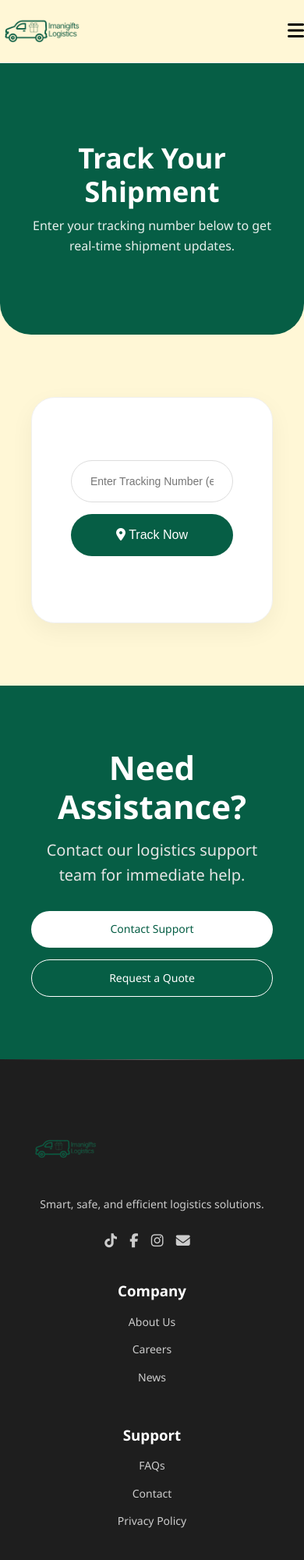
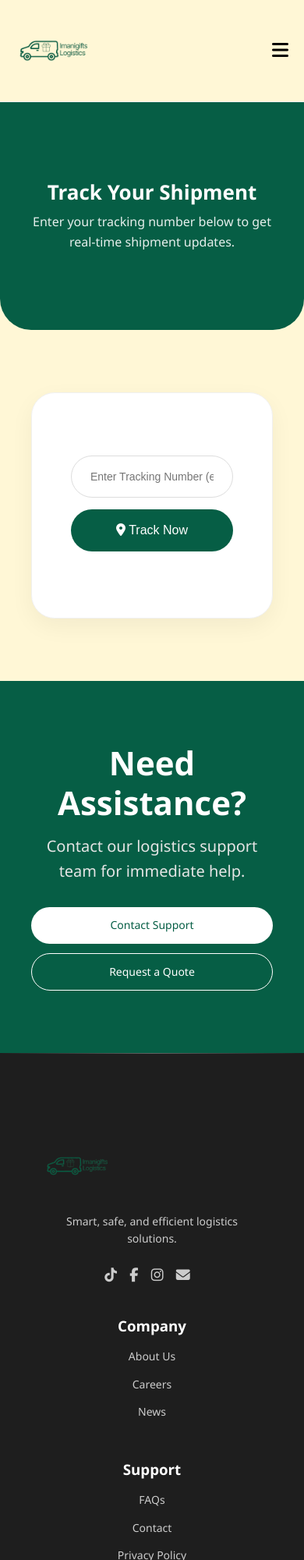
Before and after one commit to cohzyweb/Imanigifts-Logistics, a plain HTML site: page track.html in a window 390 px wide. Shown: the top 2000 px of the page at 78% size. Drawn offline with Linux system fonts and the light colour scheme.

Commit message:
Update style.css

```diff
--- a/style.css
+++ b/style.css
@@ -845,8 +845,31 @@ input:focus-visible {
 }
 
 /* ================= RESPONSIVE ================= */
+
+
+/* ===============================
+   MOBILE (≤ 768px)
+================================= */
 @media (max-width: 768px) {
 
+    /* Prevent horizontal scroll */
+    html, body {
+        width: 100%;
+        max-width: 100%;
+        overflow-x: hidden;
+    }
+
+    * {
+        box-sizing: border-box;
+    }
+
+    img, video {
+        max-width: 100%;
+        height: auto;
+        display: block;
+    }
+
+    /* Mobile Header */
     .menu-toggle {
         display: block;
     }
@@ -855,17 +878,28 @@ input:focus-visible {
         display: none;
     }
 
+    .header-wrapper {
+        padding: 15px 20px;
+        height: auto;
+    }
+
+    .logo img {
+        width: clamp(90px, 22vw, 130px);
+        height: auto;
+    }
+
+    /* Navigation */
     .nav {
         display: none;
         position: absolute;
-        top: 80px;
+        top: 100%;
         left: 0;
         width: 100%;
         background: var(--secondary-color);
         padding: 20px;
-        transition: opacity 0.3s ease, transform 0.3s ease;
         opacity: 0;
         transform: translateY(-10px);
+        transition: 0.3s ease;
     }
 
     .nav.active {
@@ -880,7 +914,7 @@ input:focus-visible {
         gap: 20px;
     }
 
-    /* Stack section grids cleanly */
+    /* Stack all grid layouts */
     .section-grid,
     .hero,
     .why-content,
@@ -889,54 +923,62 @@ input:focus-visible {
     .testimonial-container,
     .why-choose-us ul,
     .form-grid {
-        grid-template-columns: 1fr;
+        grid-template-columns: 1fr !important;
+        text-align: center;
+        padding: 40px 20px;
+        gap: 30px;
+    }
+
+    /* ===============================
+       LOGISTICS SERVICES SECTION
+    ================================= */
+    .logistics-services {
+        padding: 50px 20px;
         text-align: center;
     }
 
+    .services-grid {
+        display: grid;
+        grid-template-columns: 1fr !important;
+        gap: 25px;
+        width: 100%;
+    }
 
-.logo img {
-    width: 110px;
-    height: auto;
-}
+    .service-card {
+        width: 100%;
+        max-width: 100%;
+        padding: 25px 20px;
+        margin: 0 auto;
+    }
 
-.header-wrapper {
-    padding: 15px 0;
-}
+    .service-card img {
+        max-width: 100%;
+        height: auto;
+    }
 
-
-    /* Remove gallery strips completely */
+    /* Hide gallery strips ONLY on mobile */
     .gallery-strip,
     .image-strip,
     .trusted-images,
-    .hero-gallery {
+    .hero-gallery,
+    .gallery-strip-1,
+    .gallery-strip-2 {
         display: none !important;
     }
 
-    /* Hide Gallery Strip 1 & 2 on mobile only */
-@media (max-width: 768px) {
-
-    .gallery-strip-1,
-    .gallery-strip-2 {
-        display: none;
+    /* Reorder section image */
+    .section-image {
+        order: -1;
+        margin-bottom: 25px;
     }
 
-}
-
-
-    /* Ensure section images appear above text */
-    .section-image {
-        order: -1;
-        margin-bottom: 30px;
+    /* Buttons stacked */
+    .cta-buttons {
+        flex-direction: column;
+        gap: 15px;
     }
 
-    .cta-buttons {
-        flex-direction: column;
-    }
-
-    .form-full {
-        grid-column: span 1;
-    }
-
+    /* Forms */
     .tracking-form {
         flex-direction: column;
         gap: 15px;
@@ -949,10 +991,69 @@ input:focus-visible {
 
     .submit-area {
         flex-direction: column;
-        align-items: flex-start;
+        gap: 10px;
     }
 
     .contact-hero h1 {
-        font-size: 36px;
+        font-size: clamp(28px, 5vw, 36px);
     }
 }
+
+
+/* ===============================
+   SMALL MOBILE (≤ 480px)
+================================= */
+@media (max-width: 480px) {
+
+    .logo img {
+        width: clamp(80px, 30vw, 100px);
+    }
+
+    .contact-hero h1 {
+        font-size: 26px;
+    }
+
+    .section-grid,
+    .hero,
+    .why-content,
+    .contact-wrapper,
+    .footer-container,
+    .testimonial-container,
+    .why-choose-us ul,
+    .form-grid {
+        padding: 30px 15px;
+    }
+
+    .logistics-services {
+        padding: 40px 15px;
+    }
+
+    .service-card {
+        padding: 20px 15px;
+    }
+
+    .cta-buttons {
+        gap: 12px;
+    }
+}
+
+
+/* ===============================
+   TABLET (≤ 1024px)
+================================= */
+@media (max-width: 1024px) {
+
+    .section-grid,
+    .hero,
+    .why-content,
+    .contact-wrapper,
+    .footer-container,
+    .testimonial-container,
+    .form-grid {
+        gap: 40px;
+    }
+
+    .logo img {
+        width: clamp(100px, 12vw, 150px);
+    }
+}
```
